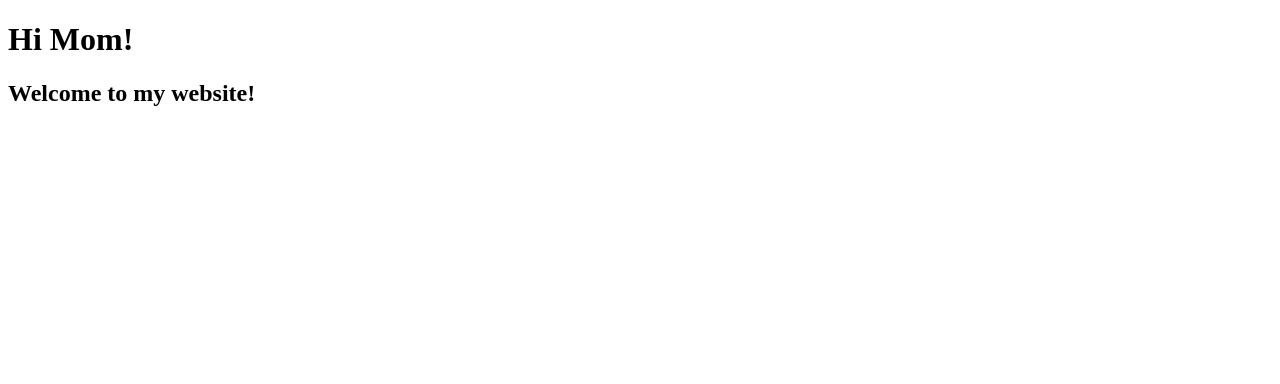
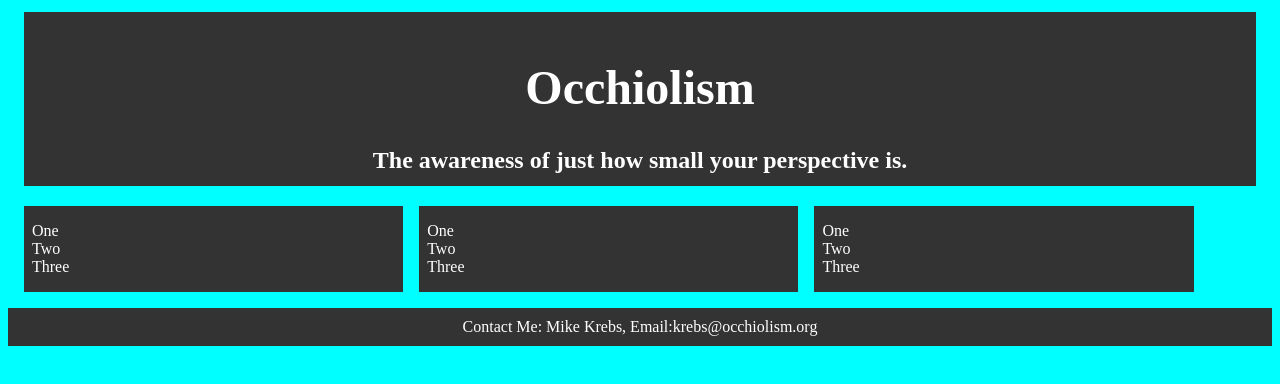
Before and after one commit to mjkrebs/Website, a plain HTML site: page index.html in a window 1280 px wide. Drawn offline with Linux system fonts and the light colour scheme.

Commit message:
Added header, changed background color, created div and nav sections, created footer w/ email

```diff
--- a/index.html
+++ b/index.html
@@ -3,12 +3,41 @@
 <html lang="en">
 <head>
   <meta charset="utf-8">
+  <link rel="stylesheet" href="styles.css">
   <Title> Occhiolism </Title>
-  <h1> Hi Mom!</h1>
-  <h2>Welcome to my website!</h2>
 
 </head>
 
-<body>
-</body>
+<div>
+	<h1> Occhiolism</h1>
+	<h2>The awareness of just how small your perspective is.</h2>
+</div>
+
+<section>
+	<nav>
+		<ul>
+			<li>One</li>
+			<li>Two</li>
+			<li>Three</li>
+		</ul>
+	</nav>
+	<nav float="right">
+		<ul>
+			<li>One</li>
+			<li>Two</li>
+			<li>Three</li>
+		</ul>
+	</nav>
+	<nav float="right">
+		<ul>
+			<li>One</li>
+			<li>Two</li>
+			<li>Three</li>
+		</ul>
+	</nav>
+
+</section>
+<footer>
+	Contact Me: Mike Krebs, Email:krebs@occhiolism.org
+</footer>
 </html>
--- /dev/null
+++ b/styles.css
@@ -0,0 +1,59 @@
+* {
+    box-sizing: border-box;
+}
+nav {
+    float: left;
+    width: 30%;
+    height: 30%; /* only for demonstration, should be removed */
+    background: #333;
+    padding: : 20px;
+    margin-left: 16px;
+    margin-bottom: 16px;
+}
+
+/* Style the list inside the menu */
+nav ul {
+    list-style-type: none;
+    padding: 0;
+    color: white;
+    padding-left: 8px;
+}
+
+section:after{
+
+	content: "";
+	display: table;
+	clear : both;
+}
+
+h1{
+	color : white;
+	text-align: center;
+	margin-top: 12px;
+	padding-top: 48px;
+	font-size: 48px;
+}
+
+h2{
+	color: white;
+	text-align: center;
+	padding-bottom: 12px;
+
+}
+
+body{
+	background-color: cyan;
+}
+
+div{
+	background-color: #333;
+	margin-left: 16px;
+	margin-right: 16px;
+}
+
+footer {
+    background-color: #333;
+    padding: 10px;
+    text-align: center;
+    color: white;
+}
```
Also changed, not shown: 1 other file.
